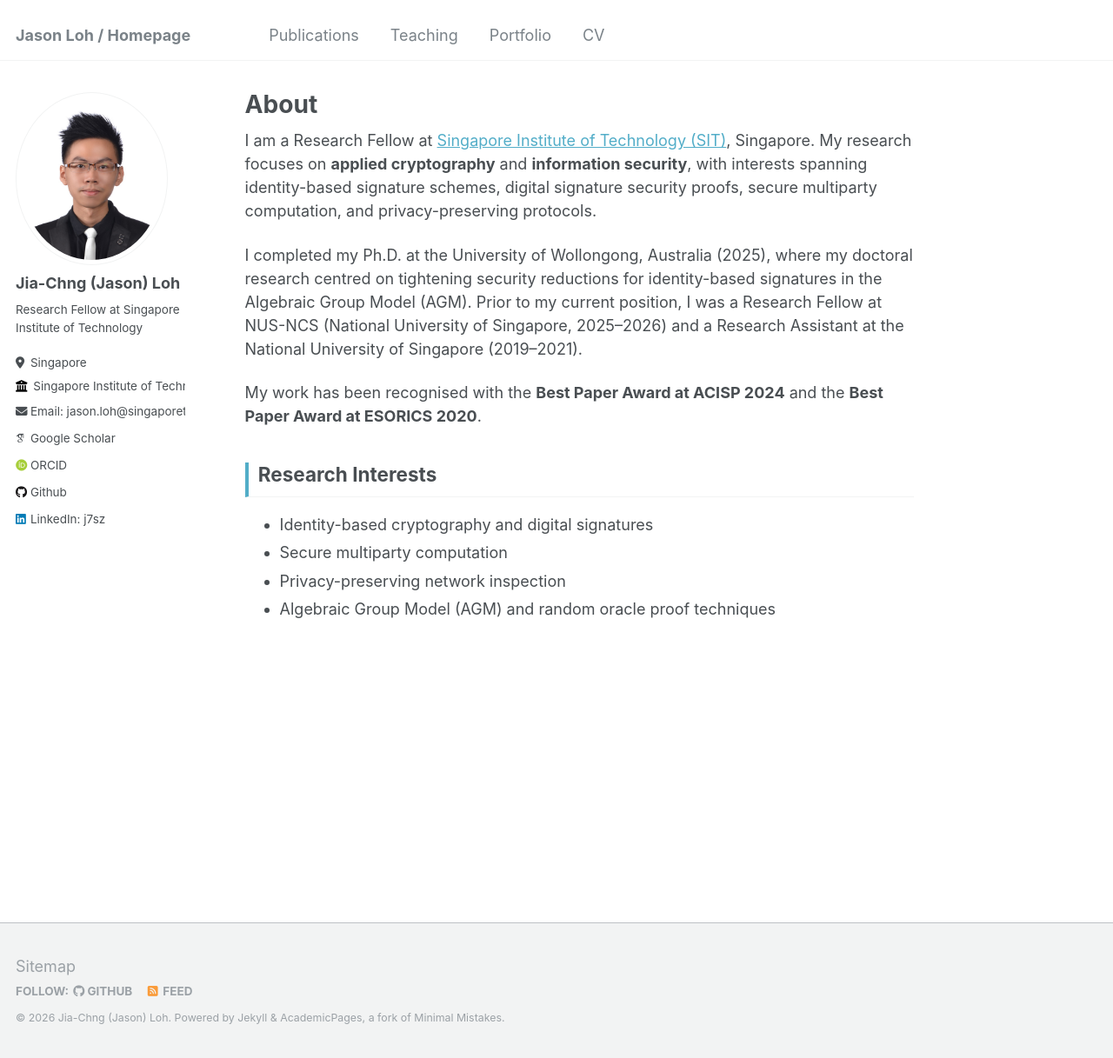
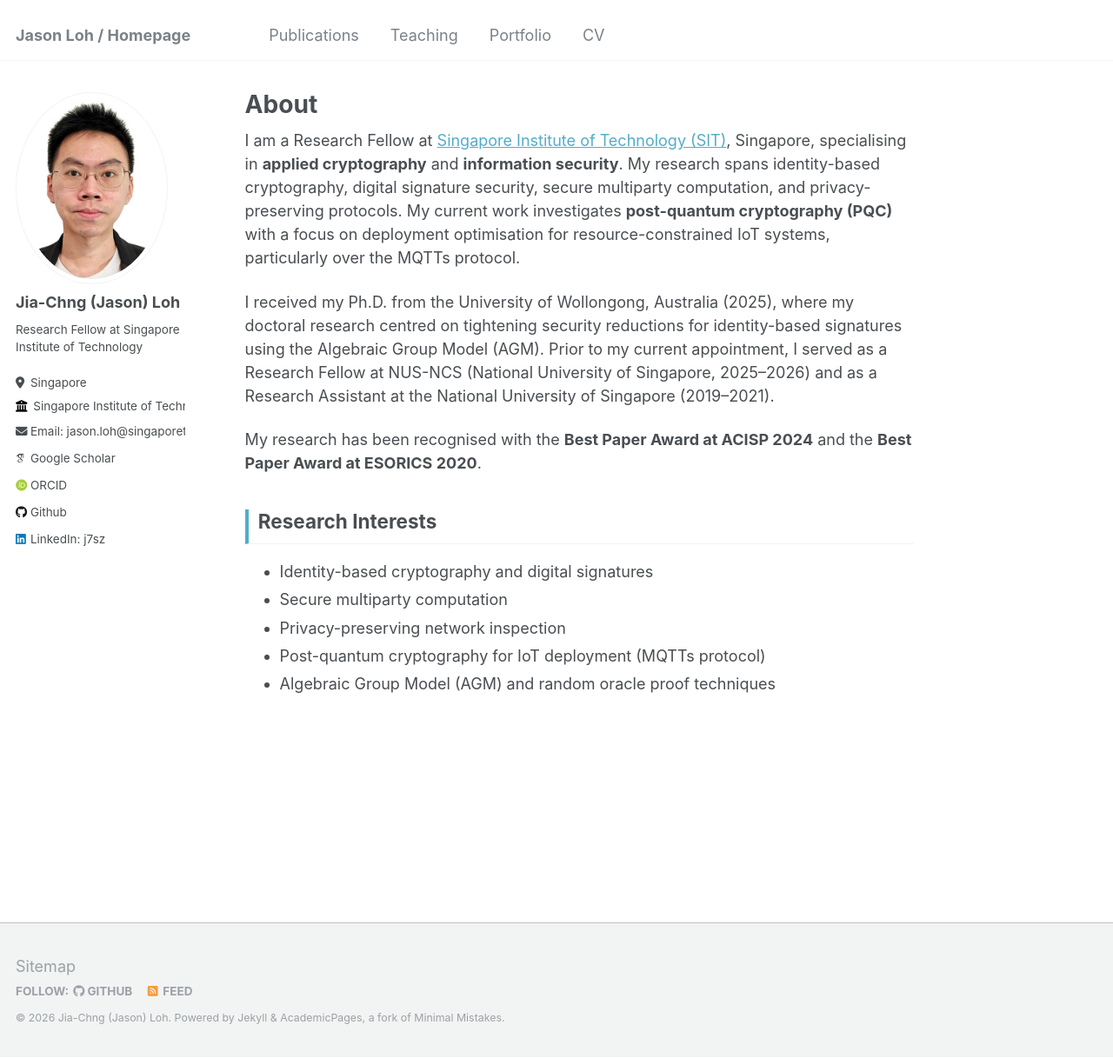
Before and after one commit to j7sz/j7sz.github.io, a Jekyll site: the page built from _pages/about.md, in a window 1280 px wide and 1217 px high. Shown: the whole window at 87% size. Built offline with Jekyll 4.4.1, drawn with Linux system fonts in a browser that asks for light colours; some web fonts are replaced.

Commit message:
Update about page with PQC/IoT research, professional bio, and new profile photo
- Add post-quantum cryptography (PQC) for IoT/MQTTs to bio and research interests
- Polish bio language for professional academic tone
- Update sidebar avatar to new profile photo (profile.jpg)

Co-Authored-By: Claude Sonnet 4.6 <noreply@anthropic.com>
Claude-Session: https://claude.ai/code/session_01HxfbdgTE6Boo2wy2XbsERx

```diff
--- a/_config.yml
+++ b/_config.yml
@@ -21,7 +21,7 @@ repository               : "academicpages/academicpages.github.io"
 #               Additional customization can be done by editing /_includes/author-profile.html
 author:
   # Biographic information
-  avatar           : "profile.png"
+  avatar           : "profile.jpg"
   name             : "Jia-Chng (Jason) Loh"
   pronouns         : # example: "she/her"
   bio              : "Research Fellow at Singapore Institute of Technology"
--- a/_pages/about.md
+++ b/_pages/about.md
@@ -7,15 +7,16 @@ redirect_from:
   - /about.html
 ---
 
-I am a Research Fellow at [Singapore Institute of Technology (SIT)](https://www.singaporetech.edu.sg/), Singapore. My research focuses on **applied cryptography** and **information security**, with interests spanning identity-based signature schemes, digital signature security proofs, secure multiparty computation, and privacy-preserving protocols.
+I am a Research Fellow at [Singapore Institute of Technology (SIT)](https://www.singaporetech.edu.sg/), Singapore, specialising in **applied cryptography** and **information security**. My research spans identity-based cryptography, digital signature security, secure multiparty computation, and privacy-preserving protocols. My current work investigates **post-quantum cryptography (PQC)** with a focus on deployment optimisation for resource-constrained IoT systems, particularly over the MQTTs protocol.
 
-I completed my Ph.D. at the University of Wollongong, Australia (2025), where my doctoral research centred on tightening security reductions for identity-based signatures in the Algebraic Group Model (AGM). Prior to my current position, I was a Research Fellow at NUS-NCS (National University of Singapore, 2025–2026) and a Research Assistant at the National University of Singapore (2019–2021).
+I received my Ph.D. from the University of Wollongong, Australia (2025), where my doctoral research centred on tightening security reductions for identity-based signatures using the Algebraic Group Model (AGM). Prior to my current appointment, I served as a Research Fellow at NUS-NCS (National University of Singapore, 2025–2026) and as a Research Assistant at the National University of Singapore (2019–2021).
 
-My work has been recognised with the **Best Paper Award at ACISP 2024** and the **Best Paper Award at ESORICS 2020**.
+My research has been recognised with the **Best Paper Award at ACISP 2024** and the **Best Paper Award at ESORICS 2020**.
 
 ## Research Interests
 
 - Identity-based cryptography and digital signatures
 - Secure multiparty computation
 - Privacy-preserving network inspection
+- Post-quantum cryptography for IoT deployment (MQTTs protocol)
 - Algebraic Group Model (AGM) and random oracle proof techniques
```
Also changed, not shown: images/profile.jpg (added).
